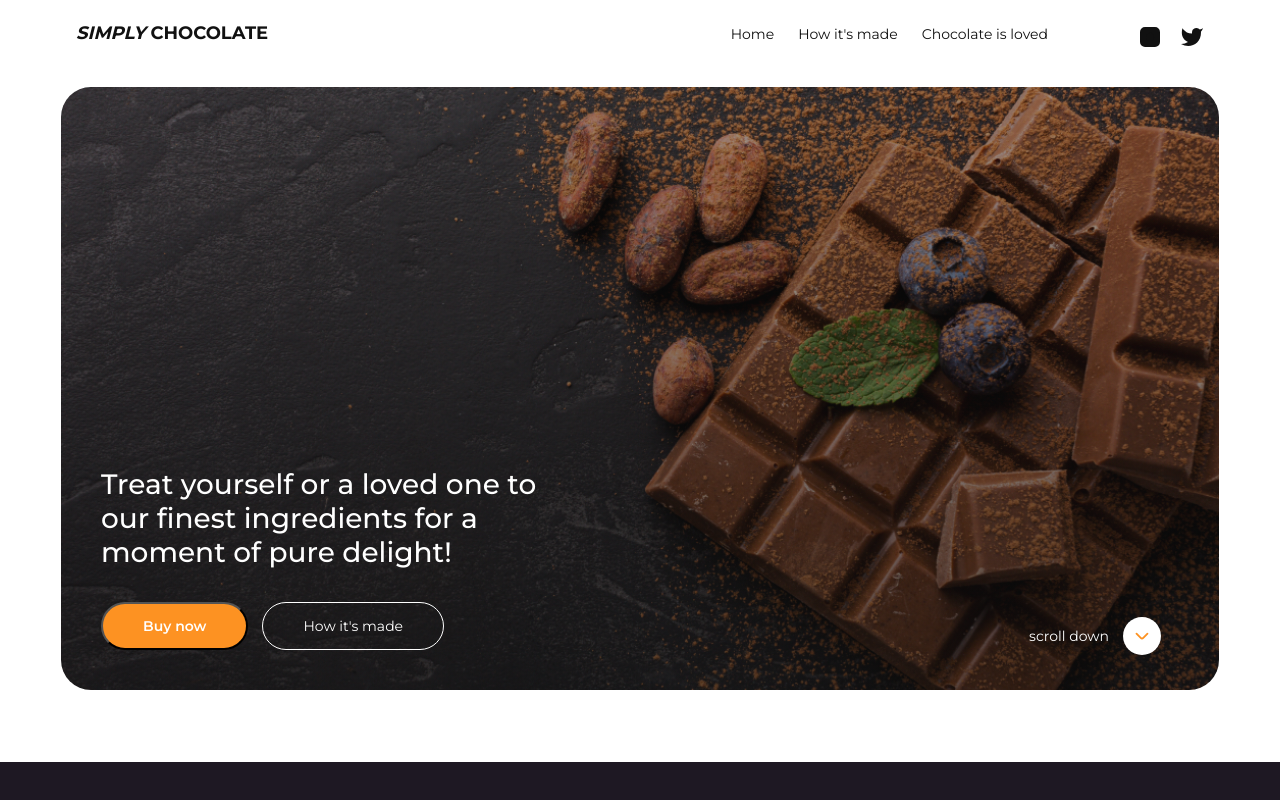
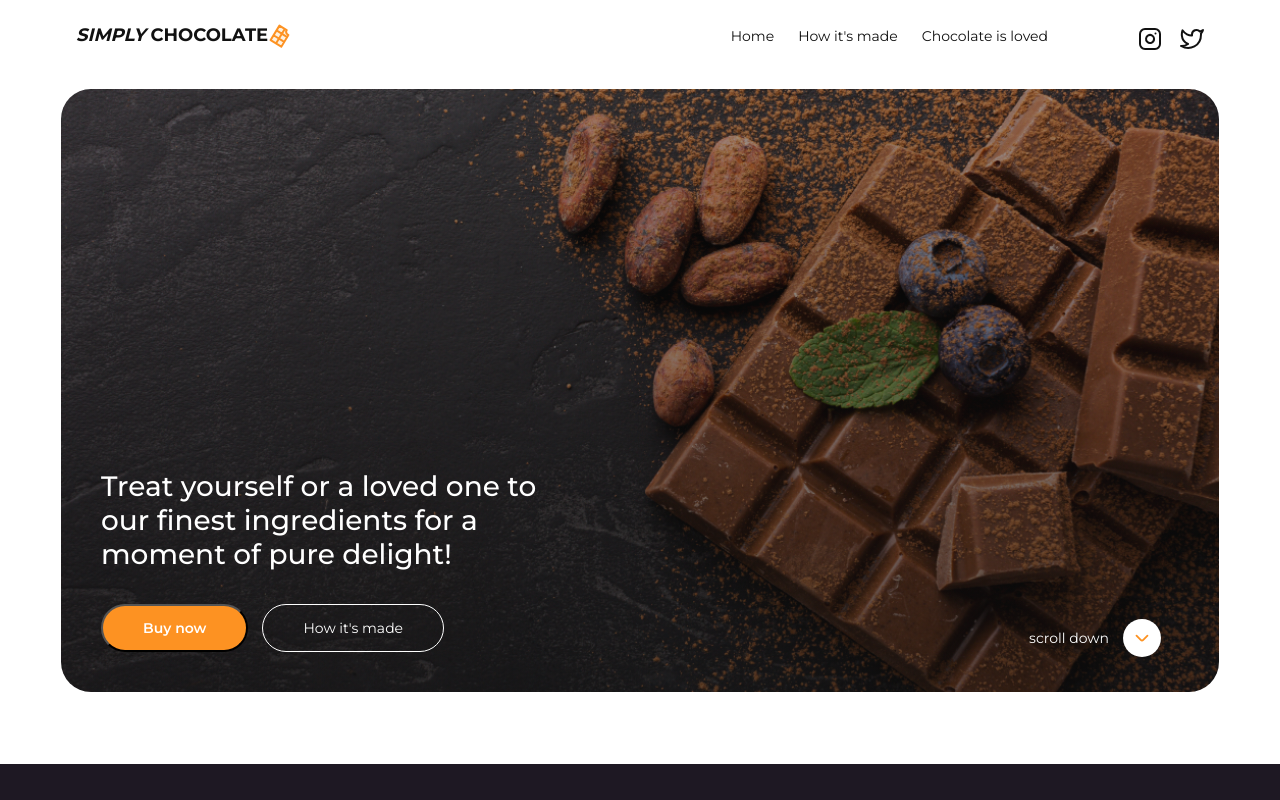
Before and after one commit to nasteap2015/Simply-chocolate, a plain HTML site: page index.html in a window 1280 px wide. Shown: the top 800 px of the page. Drawn offline with nearby package versions, Linux system fonts and the light colour scheme.

Commit message:
all icons done

```diff
--- a/css/style.css
+++ b/css/style.css
@@ -46,6 +46,12 @@ body{
     padding-left: 15px;
     padding-right: 15px;
     margin: 0 auto;
+}
+
+.logo-container{
+   display: flex;
+   justify-content: center;
+   align-items: center;
 }
 
 .logo{
@@ -102,7 +108,12 @@ body{
 }
 
 .socials-icon{
-   fill: #111111;
+   stroke: #111111;
+   fill:none;
+}
+
+.socials-icon:hover{
+   stroke: #fd9222;
 }
 
 .first-section-container{
--- a/index.html
+++ b/index.html
@@ -13,7 +13,12 @@
 <body>
     <header>
         <div class="container header-container">
-            <a class="logo" href="./index.html"><i>SIMPLY</i> CHOCOLATE</a>
+            <div class="logo-container">
+                <a class="logo" href="./index.html"><i>SIMPLY</i> CHOCOLATE</a>
+                <svg width="24" height="24">
+                    <use href="./images/icons.svg#icon-chocolate"></use>
+                </svg>
+            </div>
             <div class="navigation-icons">
                 <nav>
                     <ul class="navigation-list">
@@ -25,15 +30,15 @@
                 <ul class="socials-list">
                     <li>
                         <a class="socials-link" href="">
-                            <svg class="socials-icon" width="24" height="24">
-                                <use href="./images/icons.svg#icon-instagram"></use>
+                            <svg class="socials-icon" width="24" height="24" aria-label="instagram icon">
+                                <use href="./images/sprite.svg#icon-instagram"></use>
                             </svg>
                         </a>
                     </li>
                     <li>
                         <a class="socials-link" href="">
-                            <svg class="socials-icon" width="24" height="24">
-                                <use href="./images/icons.svg#icon-twitter"></use>
+                            <svg class="socials-icon" width="24" height="24" aria-label="twitter icon">
+                                <use href="./images/sprite.svg#icon-twitter"></use>
                             </svg>
                         </a>
                     </li>
```
Also changed, not shown: images/sprite.svg (added).
